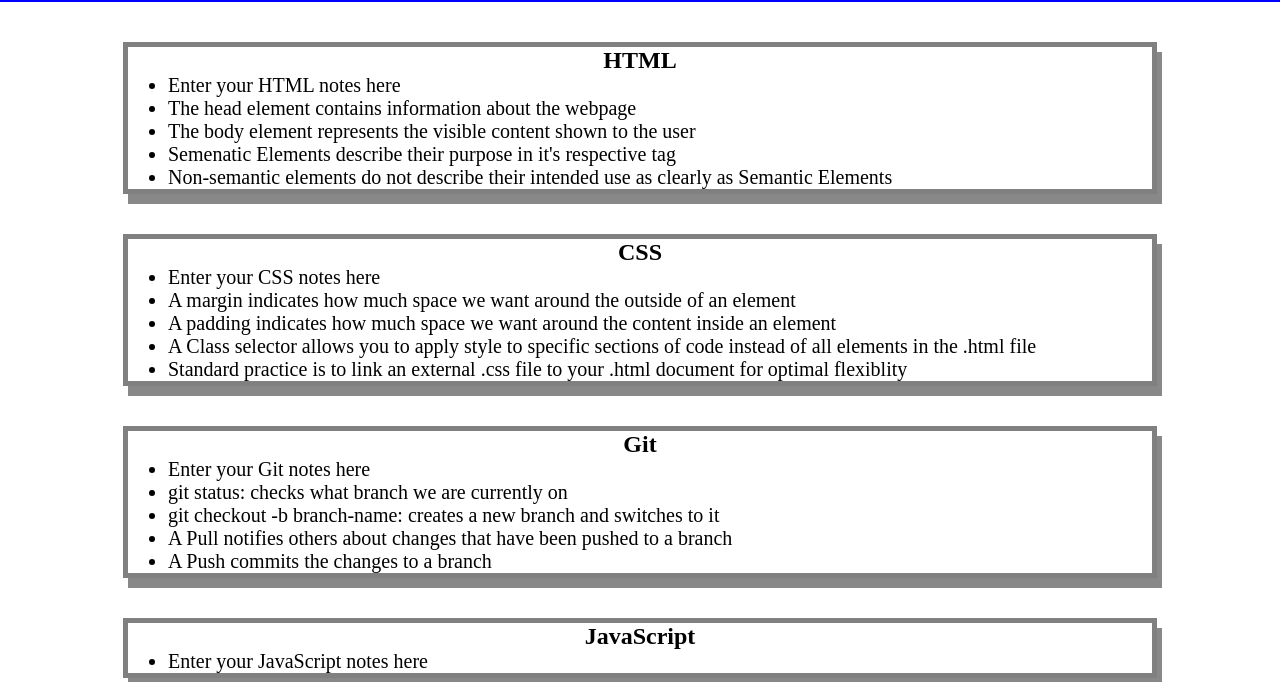
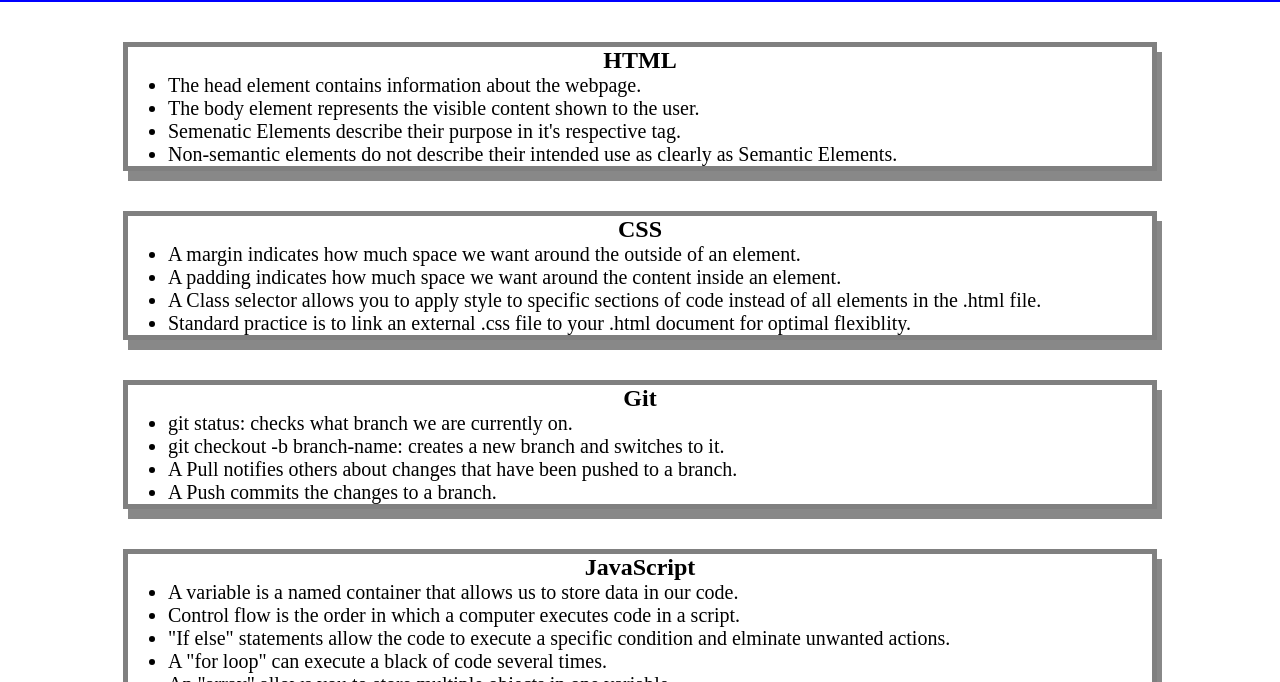
Before and after one commit to pb1983/prework-study-guide, a plain HTML site: page index.html in a window 1280 px wide. Shown: the part 118-800 px from the top of the page. Drawn offline with Linux system fonts and the light colour scheme.

Commit message:
added functions to script.js. Added li to JavaScript sections of index.html

```diff
--- a/assets/script.js
+++ b/assets/script.js
@@ -1,19 +1,29 @@
 var topics = ['HTML', 'CSS', 'Git', 'JavaScript'];
+var randomTopic = topics[Math.floor(Math.random() * topics.length)];
 
+function listTopics() {
     for(var x=0; x < topics.length; x++) {
         console.log(topics[x]);
     }
+}
 
-/*
-if (topic === 'HTML') {
+
+
+function selectTopic() {
+    if (randomTopic === 'HTML') {
     console.log("Let's study HTML!");
-} else if (topic === 'CSS') {
+    } else if (randomTopic === 'CSS') {
     console.log("Let's study CSS!");
-} else if (topic === 'Git') {
+    } else if (randomTopic === 'Git') {
     console.log("Let's study Git!");
-} else if (topic === 'JavaScript') {
+    } else if (randomTopic === 'JavaScript') {
     console.log("Let's study JavaScript!");
     } else {
     console.log('Please try again!');
     }
-*/
+}
+
+console.log('Here are the topics we learned through Prework:');
+listTopics()
+console.log('Which topic should we study first?');
+selectTopic()
--- a/index.html
+++ b/index.html
@@ -18,11 +18,10 @@
         <h2>HTML</h2>
 
         <ul>
-          <li>Enter your HTML notes here</li>
-          <li>The head element contains information about the webpage</li>
-          <li>The body element represents the visible content shown to the user</li>
-          <li>Semenatic Elements describe their purpose in it's respective tag</li>
-          <li>Non-semantic elements do not describe their intended use as clearly as Semantic Elements</li>
+          <li>The head element contains information about the webpage.</li>
+          <li>The body element represents the visible content shown to the user.</li>
+          <li>Semenatic Elements describe their purpose in it's respective tag.</li>
+          <li>Non-semantic elements do not describe their intended use as clearly as Semantic Elements.</li>
         </ul>
 
       </section>
@@ -30,11 +29,10 @@
         <h2>CSS</h2>
 
         <ul>
-          <li>Enter your CSS notes here</li>
-          <li>A margin indicates how much space we want around the outside of an element</li>
-          <li>A padding indicates how much space we want around the content inside an element</li>
-          <li>A Class selector allows you to apply style to specific sections of code instead of all elements in the .html file</li>
-          <li>Standard practice is to link an external .css file to your .html document for optimal flexiblity</li>
+          <li>A margin indicates how much space we want around the outside of an element.</li>
+          <li>A padding indicates how much space we want around the content inside an element.</li>
+          <li>A Class selector allows you to apply style to specific sections of code instead of all elements in the .html file.</li>
+          <li>Standard practice is to link an external .css file to your .html document for optimal flexiblity.</li>
         </ul>
 
 
@@ -43,11 +41,10 @@
         <h2>Git</h2>
 
         <ul>
-          <li>Enter your Git notes here</li>
-          <li>git status: checks what branch we are currently on</li>
-          <li>git checkout -b branch-name: creates a new branch and switches to it</li>
-          <li>A Pull notifies others about changes that have been pushed to a branch</li>
-          <li>A Push commits the changes to a branch</li>
+          <li>git status: checks what branch we are currently on.</li>
+          <li>git checkout -b branch-name: creates a new branch and switches to it.</li>
+          <li>A Pull notifies others about changes that have been pushed to a branch.</li>
+          <li>A Push commits the changes to a branch.</li>
         </ul>
 
 
@@ -56,9 +53,14 @@
 
           <h2>JavaScript</h2>
 
-          <ul>
-            <li>Enter your JavaScript notes here</li>
-          </ul>
+            <ul>
+              <li>A variable is a named container that allows us to store data in our code.</li>
+              <li>Control flow is the order in which a computer executes code in a script.</li>
+              <li>"If else" statements allow the code to execute a specific condition and elminate unwanted actions.</li>
+              <li>A "for loop" can execute a black of code several times.</li>
+              <li>An "array" allows you to store multiple objects in one variable.</li>
+              <li>A "funtcion" can consolidate numerous lines of code into a single task.</li>
+            </ul>
 
         </section>
 
```
Lines whose indentation alone changed are shown as unchanged.
